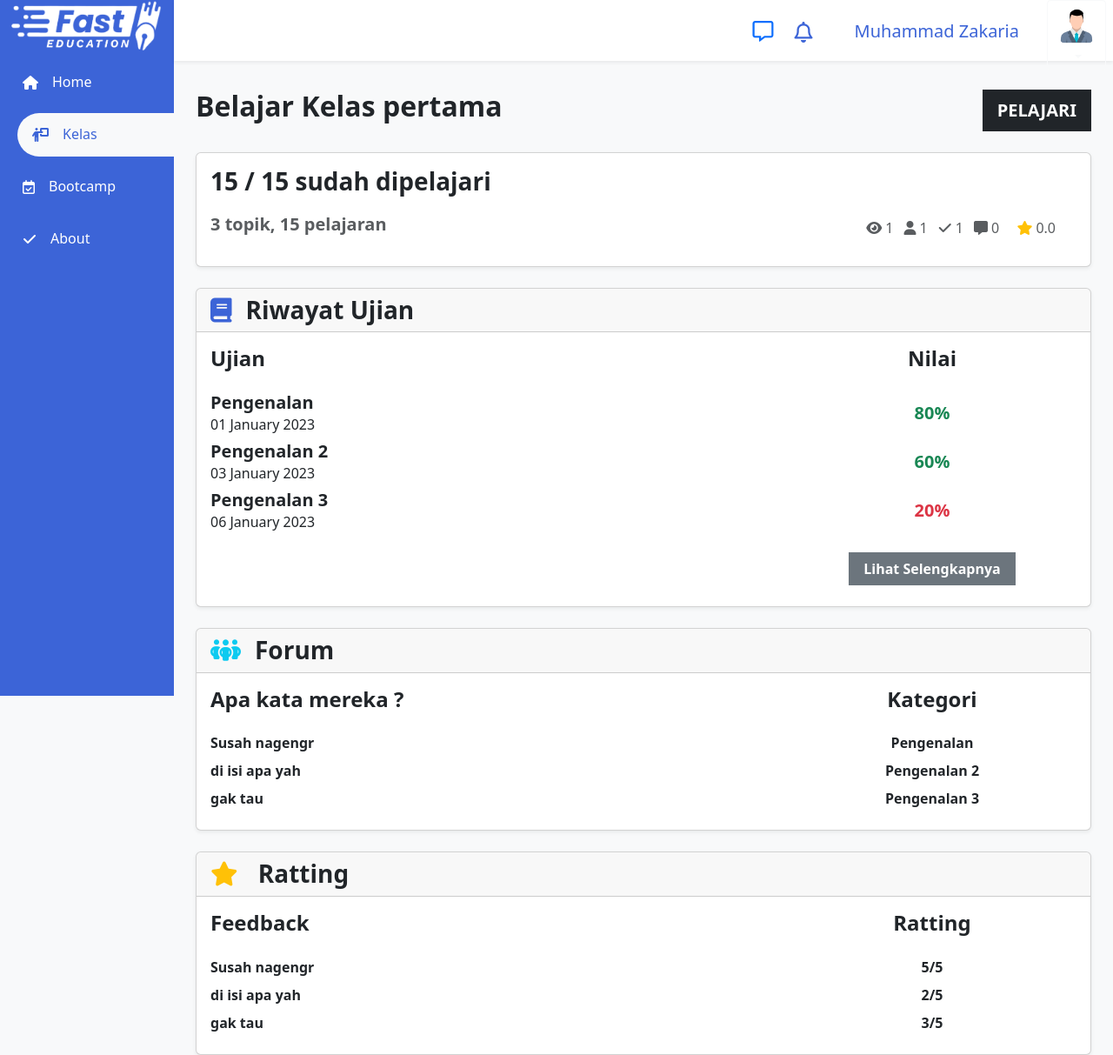
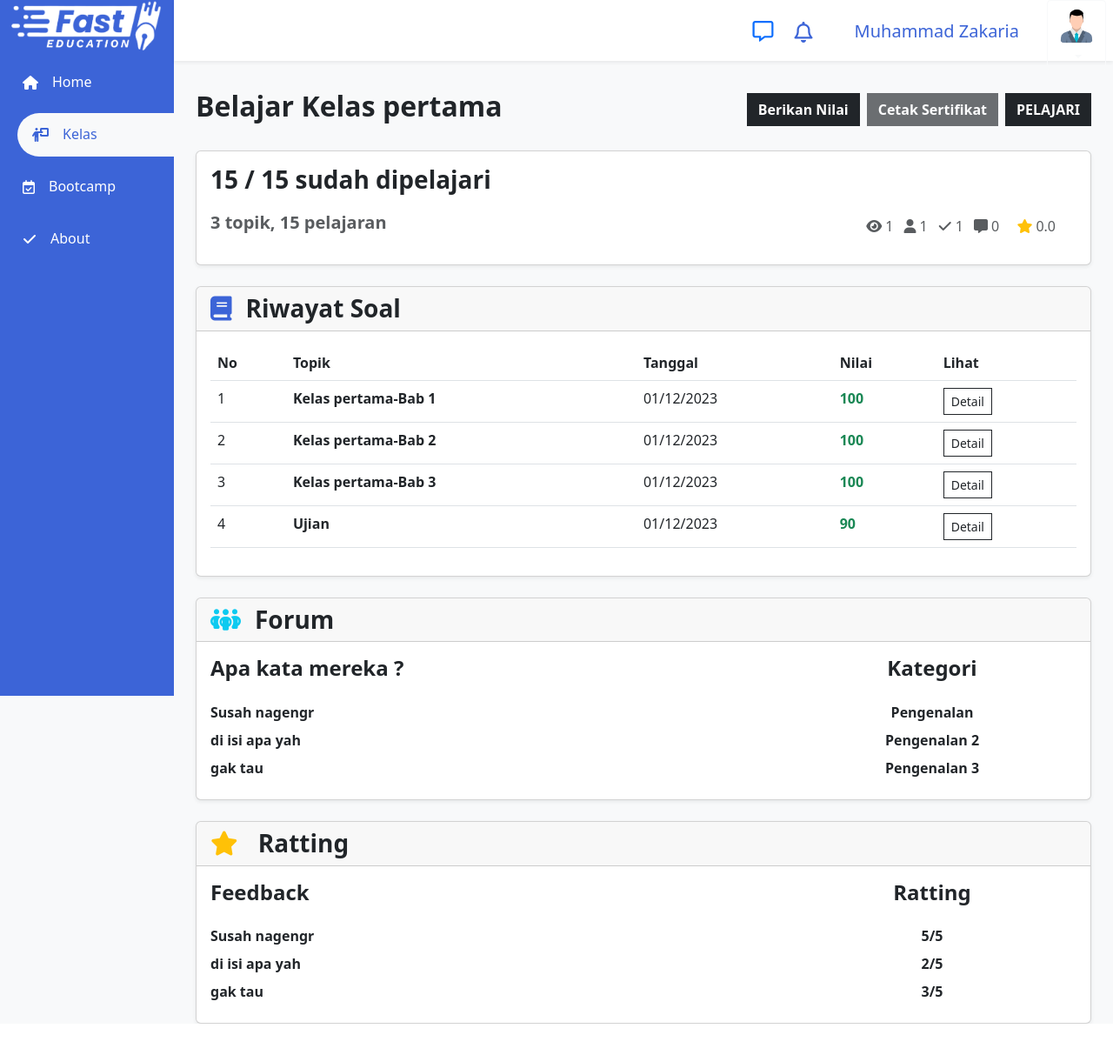
Before and after one commit to zkgogreen/course, a Django app: page /user/kelas/SpeakingDasar in a window 1280 px wide. Shown: the whole page at 87% size. After the commit the page ends 1177 px from the top, so only its background shows below. Run offline with Django 4.2, Linux system fonts and the light colour scheme; a user stored in the database is signed in; data comes from the database, SQL or seed files in the repository; both versions use the stored data as it was after the commit; some libraries are stand-ins or nearby versions.

Commit message:
feat : tambah tombol ratting di koridor

```diff
--- a/templates/user/base.html
+++ b/templates/user/base.html
@@ -70,6 +70,9 @@
     {% block content %}
     {% endblock content %}
     <script src="{% static 'js/dashboard.js' %}"></script>
+
+    {% block modal %}
+    {% endblock modal %}
     {% block script %}
     {% endblock script %}
   </body>
--- a/templates/user/kelas/koridor.html
+++ b/templates/user/kelas/koridor.html
@@ -23,11 +23,15 @@
         {% endif %}
         <div class="d-flex justify-content-between">
             <div class="h2 fw-bold">Belajar {{kelas.kelas}}</div>
-            {% if enroll.enroll %}
-            <a href="{% url 'user:pelajaran' slug=kelas.slug urutan_bab=history.bab_kelas.urutan urutan_pelajaran=history.pelajaran.urutan  %}" class="text-uppercase btn btn-lg btn-dark rounded-0 fw-semibold">Pelajari</a>
-            {% else %}
-            <form action="{% url 'user:subscribe' slug=kelas.slug %}" method="post">{% csrf_token %} <input {% if not user.premium and kelas.premium %}disabled{%endif%} type="submit" value="Daftar" name="daftar" class="btn btn-lg fw-semibold btn-dark rounded-0 shadow"></form>
-            {% endif %}
+            <div class="d-flex gap-2">
+                {% if enroll.finish and not enroll.like %} <button data-bs-toggle="modal" data-bs-target="#exampleModal" class="btn align-self-center btn-dark rounded-0 fw-semibold">Berikan Nilai</button>{% endif %}
+                {% if enroll.enroll and enroll.finish %} <a href="#" class="btn align-self-center btn-dark rounded-0 fw-semibold {% if not enroll.like and not enroll.feed %}disabled{% endif %}">Cetak Sertifikat</a> {% endif %}
+                {% if enroll.enroll %}
+                <a href="{% url 'user:pelajaran' slug=kelas.slug urutan_bab=history.bab_kelas.urutan urutan_pelajaran=history.pelajaran.urutan  %}" class="text-uppercase btn align-self-center btn-dark rounded-0 fw-semibold">Pelajari</a>
+                {% else %}
+                <form action="{% url 'user:subscribe' slug=kelas.slug %}" method="post">{% csrf_token %} <input {% if not user.premium and kelas.premium %}disabled{%endif%} type="submit" value="Daftar" name="daftar" class="btn btn-lg fw-semibold btn-dark rounded-0 shadow"></form>
+                {% endif %}
+            </div>
         </div>
         <div class="bg-white shadow-sm p-3 my-4 rounded-2 card">
             <div class=" h3 fw-bold">{{pelajaran}} sudah dipelajari</div>
@@ -43,13 +47,30 @@
             </div>
         </div>
         <div class="shadow-sm my-4 rounded-2 card">
-            <div class="card-header fw-bold h3"><i class="fa-solid fa-book text-primary me-3"></i>Riwayat Ujian</div>
+            <div class="card-header fw-bold h3"><i class="fa-solid fa-book text-primary me-3"></i>Riwayat Soal</div>
             <div class="p-3">
-                <div class="d-flex h4 fw-bold mb-4"><div class="col-8">Ujian</div><div class="col-4 text-center">Nilai</div></div>
-                <div class="d-flex h5 fw-bold mb-2"><div class="col-8">Pengenalan <br> <span class="h6">01 January 2023</span></div><div class="col-4 text-center align-self-center text-success">80%</div></div>
-                <div class="d-flex h5 fw-bold mb-2"><div class="col-8">Pengenalan 2<br> <span class="h6">03 January 2023</span></div><div class="col-4 text-center align-self-center text-success">60%</div></div>
-                <div class="d-flex h5 fw-bold mb-2"><div class="col-8">Pengenalan 3<br> <span class="h6">06 January 2023</span></div><div class="col-4 text-center align-self-center text-danger">20%</div></div>
-                <div class="d-flex mt-4 h5 fw-bold mb-2"><div class="col-8"></div><div class="col-4 align-self-center  text-center"><a href="#" class="btn btn-secondary fw-bold px-3 rounded-0">Lihat Selengkapnya</a></div></div>
+                <table class="table">
+                    <thead>
+                        <tr>
+                            <th scope="col">No</th>
+                            <th scope="col">Topik</th>
+                            <th scope="col">Tanggal</th>
+                            <th scope="col">Nilai</th>
+                            <th scope="col">Lihat</th>
+                        </tr>
+                    </thead>
+                    <tbody>
+                        {% for latih in latihan %}
+                        <tr>
+                            <td>{{forloop.counter}}</td>
+                            <th scope="row">{% if latih.bab_kelas %}{{latih.bab_kelas}}{% else %}Ujian{% endif %}</th>
+                            <td>{{latih.tanggal|date:"d/m/Y"}}</td>
+                            <td class="text-{% if latih.nilai >= 80 %}success{% else %}danger{% endif %} fw-bold">{{latih.nilai}}</td>
+                            <td><a href="{% url 'user:pembahasan' id=latih.id %}" class="btn btn-outline-dark rounded-0 btn-sm">Detail</a></td>
+                        </tr>
+                        {% endfor %}
+                    </tbody>
+                </table>
             </div>
         </div>
 
@@ -75,5 +96,26 @@
     </div>
 </div>
 {% endblock content %}
+
+{% block modal %}
+<!-- Modal -->
+<div class="modal fade" id="exampleModal" tabindex="-1" aria-labelledby="exampleModalLabel" aria-hidden="true">
+    <div class="modal-dialog">
+      <div class="modal-content">
+        <div class="modal-header">
+          <h1 class="modal-title fs-5" id="exampleModalLabel">Modal title</h1>
+          <button type="button" class="btn-close" data-bs-dismiss="modal" aria-label="Close"></button>
+        </div>
+        <div class="modal-body">
+          ...
+        </div>
+        <div class="modal-footer">
+          <button type="button" class="btn btn-secondary" data-bs-dismiss="modal">Close</button>
+          <button type="button" class="btn btn-primary">Save changes</button>
+        </div>
+      </div>
+    </div>
+  </div>
+{% endblock modal %}
 {% block script %}
 {% endblock script %}
--- a/user/view_kelas.py
+++ b/user/view_kelas.py
@@ -37,6 +37,7 @@ class index(View):
             context["enroll"] = enroll[0]
             context['history'] = enroll.first() if enroll.exists() else None
             context["pelajaran"] = str(lesson.filter(isdone=True).count()) + " / " + str(Pelajaran.objects.filter(kelas=kelas).count())
+            context['latihan']      = UserLatihan.objects.filter(kelas=kelas, user=request.user)
             return render(request, 'user/kelas/koridor.html', context)
 
     def post(self, request, slug):
@@ -157,6 +158,7 @@ def soal_kelas(request, slug):
     kelas = Kelas.objects.get(slug=slug)
     latihan = UserLatihan.objects.filter(user=request.user, kelas=kelas, is_finish=False, is_last=True)
     latih = UserQuestion.objects.filter(latihan=latihan.first())
+    course = UserCourse.objects.filter(kelas=kelas, user=request.user)
     if not latihan.exists():
         question = Questions.objects.filter(kelas=kelas).order_by("?")
         latih = UserLatihan.objects.create(user=request.user, is_last=True,countdownNow='00:30:00', countdown='00:30:00', kelas=kelas, is_finish=False)
@@ -174,6 +176,7 @@ def soal_kelas(request, slug):
                 l.save()
         benar = benar/3
         latihan.update(is_finish=True, nilai=benar)
+        course.update(finish=True)
         return redirect("user:koridor_soal_kelas", slug=slug)
     context['latih'] = latih
     return render(request, 'user/kelas/soal.html', context)
```
Also changed, not shown: db.sqlite3, static/photo/profile/level/free.jpg (renamed from static/photo/level/free.jpg), static/photo/profile/level/private.jpg (renamed from static/photo/level/private.jpg), static/photo/profile/level/regular.jpg (renamed from static/photo/level/regular.jpg).
